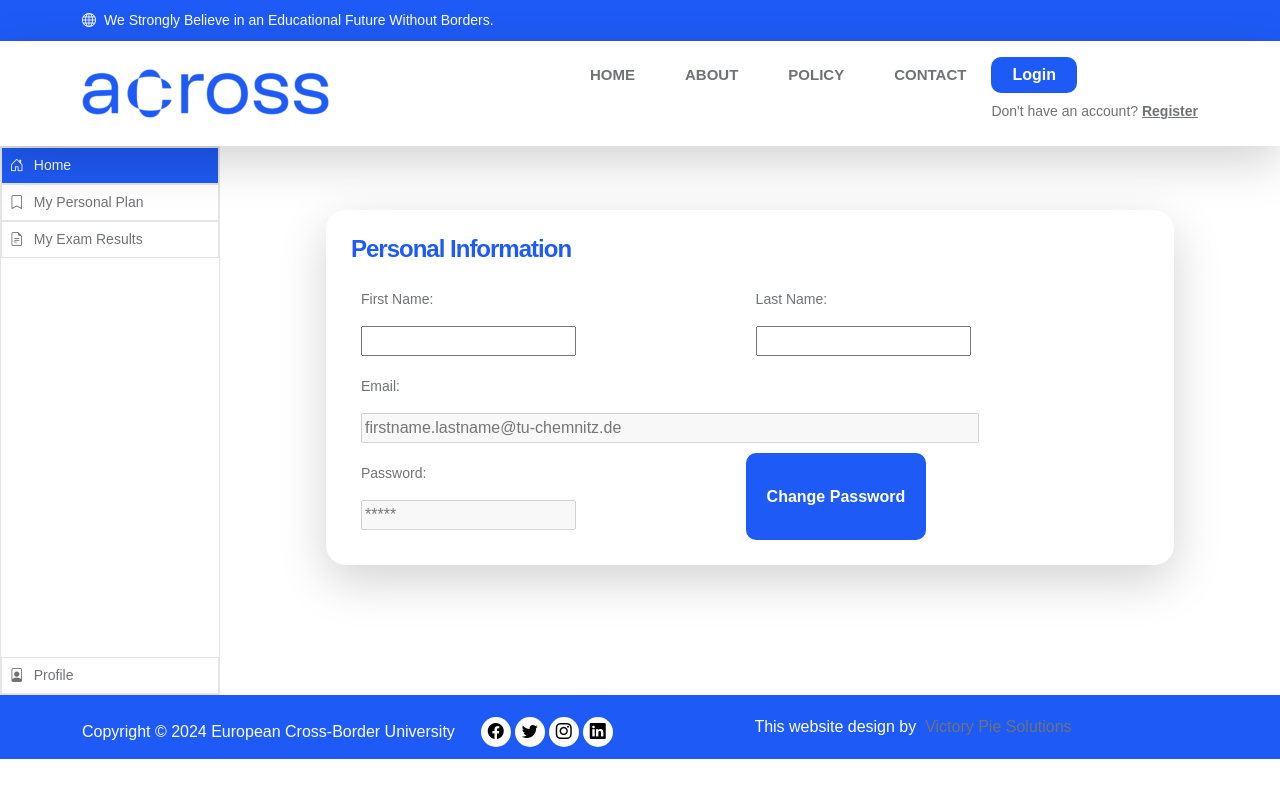
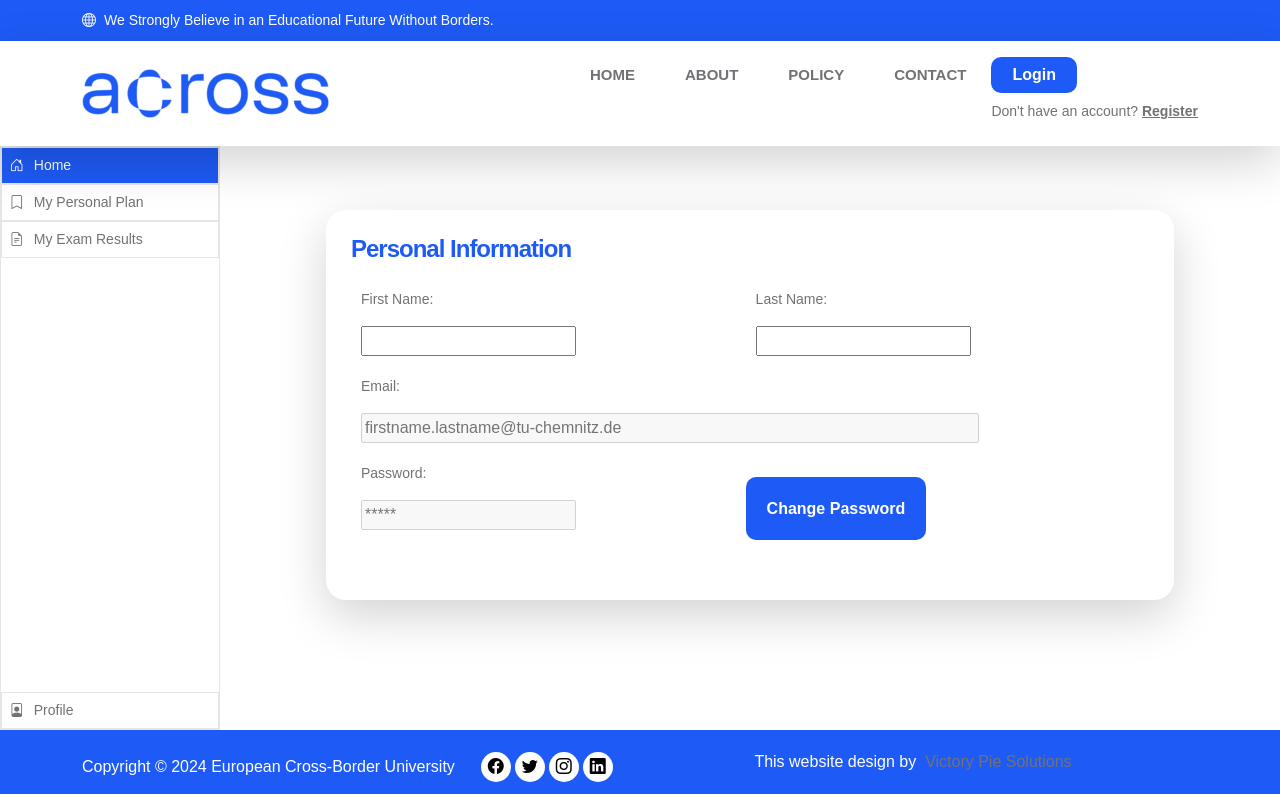
Before and after one commit to natnicha/BeAcross, a React (Create React App) app in the folder across-app/: page /studentprofile in a window 1280 px wide. Both pictures are taken after a click on the button "Edit Profile". Built offline with nearby package versions, Linux system fonts and the light colour scheme.

Commit message:
fix some css

```diff
--- a/across-app/src/pages/StudentProfilepage.tsx
+++ b/across-app/src/pages/StudentProfilepage.tsx
@@ -149,7 +149,7 @@ const StudentProfilepage: React.FC = () => {
                                         />
                                     </div>
                                     <button
-                                        className="custom-btn btn custom-link">
+                                        className="custom-btn btn custom-link mt-4">
                                         Change Password
                                     </button>
                                 </div>
--- a/across-app/src/tooplate-waso-strategy.css
+++ b/across-app/src/tooplate-waso-strategy.css
@@ -240,6 +240,8 @@ strong {
   background: var(--white-color);
   color: var(--dark-color);
 }
+
+
 
 
 /*---------------------------------------
@@ -593,6 +595,7 @@ strong {
   border-radius: 20px;
   margin-bottom: 24px;
   padding: 25px;
+  padding-bottom: 60px;
   width: 80%;
 }
 
@@ -770,6 +773,7 @@ strong {
   flex-grow: 1;
   margin-top: 5%;
   width: 80%;
+  height: 80%;
 }
 
 
@@ -902,10 +906,6 @@ strong {
 .tm-nav-item {
     list-style: none;
     border: 1px solid #e5e5e5;
-}
-
-.tm-nav-items {
-  margin-bottom: 100%;
 }
 
 .tm-nav-link {
```
